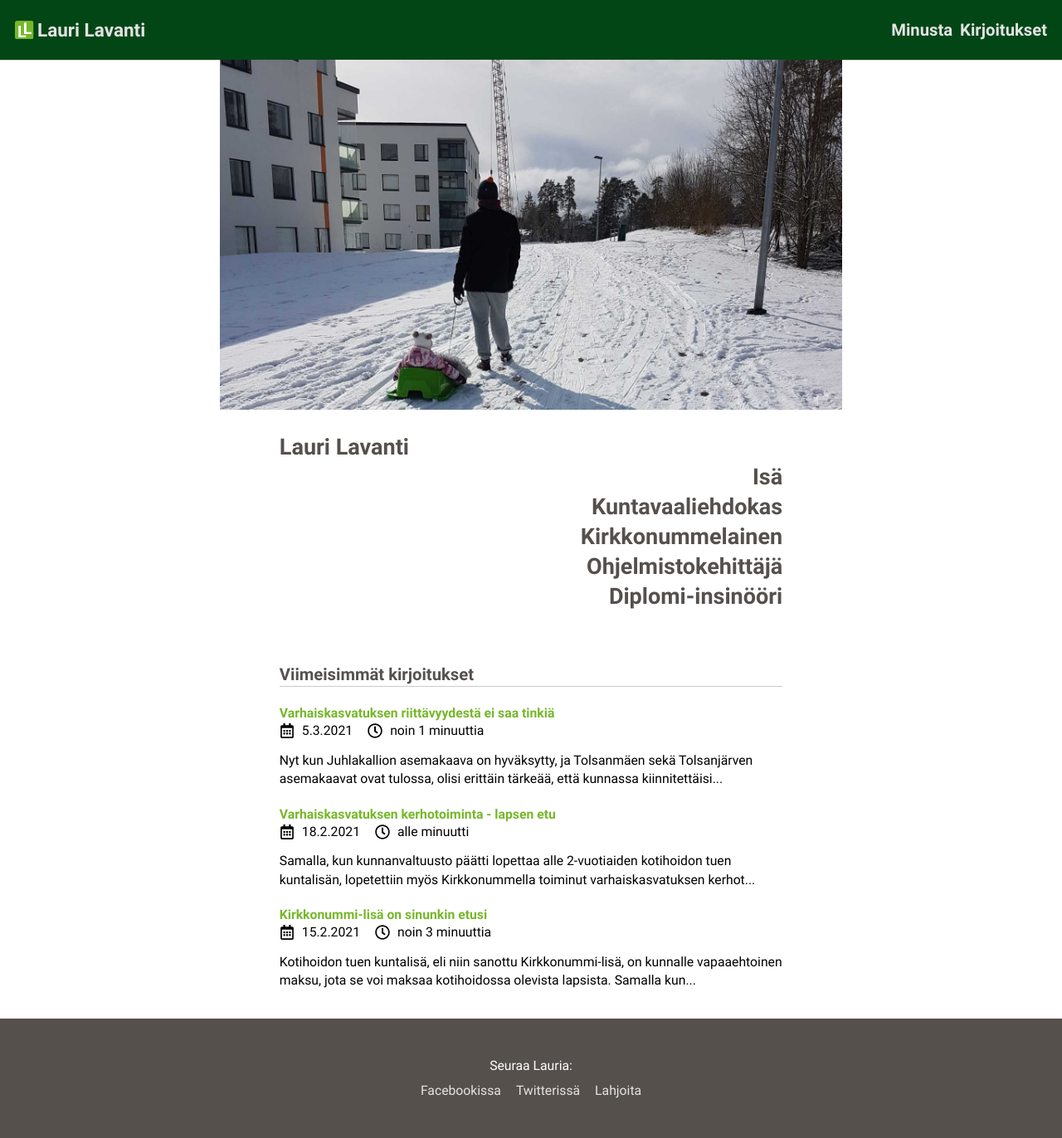
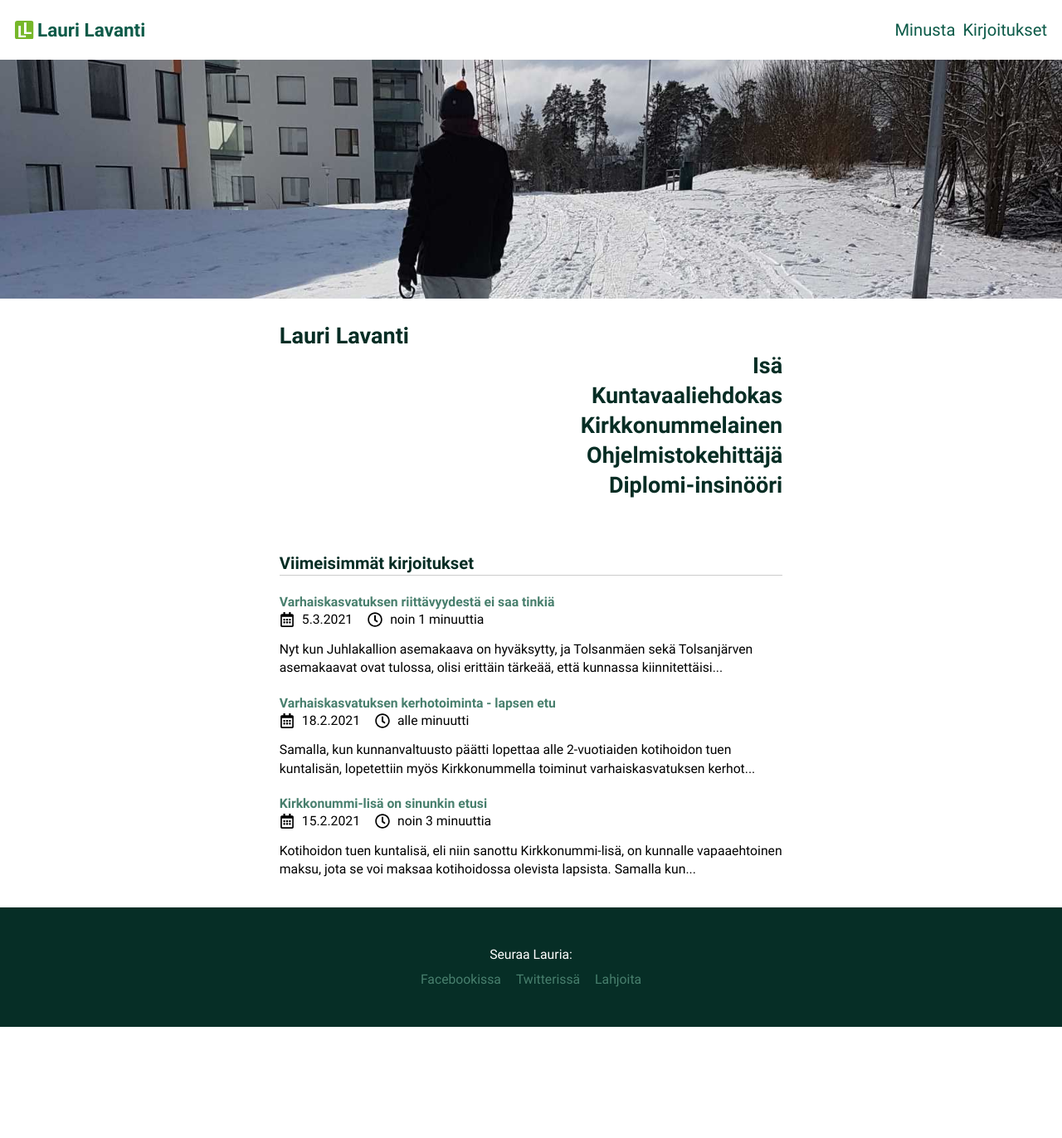
Before and after one commit to Lapanti/lapanti.github.io, a Jekyll site: the page built from index.html, in a window 1280 px wide. Shown: the whole page at 83% size. Built offline with Jekyll 4.4.1, drawn with Linux system fonts in a browser that asks for light colours; after the commit the page ends 1238 px from its top, so only the background shows below that.

Commit message:
update styles

```diff
--- a/_includes/styles.scss
+++ b/_includes/styles.scss
@@ -26,10 +26,11 @@ html {
     --dark-grey: #56504d;
     --light-grey: #e3e3e3;
 
-    --link-color: var(--green);
-    --nav-link-color: var(--forest-green);
-    --accent-color: var(--dark-grey);
-    --secondary-bg-color: var(--dark-grey);
+
+    --link-color: #487F6D; // var(--green);
+    --nav-link-color: #0C5A48; // var(--forest-green);
+    --accent-color: #062D24; // var(--dark-grey);
+    --secondary-bg-color: #062e26; // var(--dark-grey);
 
     --fb-color: #4267B2;
     --twitter-color: #1DA1F2;
@@ -166,7 +167,6 @@ html {
             flex-direction: column;
             justify-content: center;
             box-shadow: var(--box-shadow);
-            background-color: #034616;
 
             nav {
                 display: flex;
@@ -175,23 +175,11 @@ html {
                 justify-content: space-between;
                 margin: 0 var(--base-x1);
 
-                a,
-                a:visited,
-                a:link {
-                    color: var(--light-grey);
-                }
 
-                a {
+                > a {
                     font-size: var(--base-x1-125);
                     line-Height: var(--base-x1-5);
                     font-weight: 600;
-                    &:active,
-                    &:hover {
-                        color: var(--accent-color);
-                    }
-                }
-
-                > a {
                     display: flex;
                     flex-direction: row;
                     align-items: center;
@@ -212,6 +200,20 @@ html {
                         margin-right: var(--base-x1);
                     }
                 }
+
+                a,
+                a:visited,
+                a:link {
+                    color: var(--nav-link-color);
+                }
+
+                a {
+                    font-size: var(--base-x1-125);
+                    &:active,
+                    &:hover {
+                        color: var(--accent-color);
+                    }
+            }
 
                 ul {
                     padding: 0;
@@ -249,10 +251,12 @@ html {
                 figure {
                     width: 100%;
                     height: auto;
-                    grid-column: 2 / 5;
+                    grid-column: 1 / -1;
 
                     &.h {
                         margin-top: var(--negative-x1);
+                        object-fit: cover;
+                        height: var(--base-x16);
                         background-color: var(--forest-green);
                     }
                 }
@@ -317,9 +321,6 @@ html {
                 display: flex;
                 flex-direction: row;
 
-                li a {
-                    color: var(--light-grey);
-                }
 
                 li:not(:last-of-type) {
                     margin-right: var(--base-x1);
```
